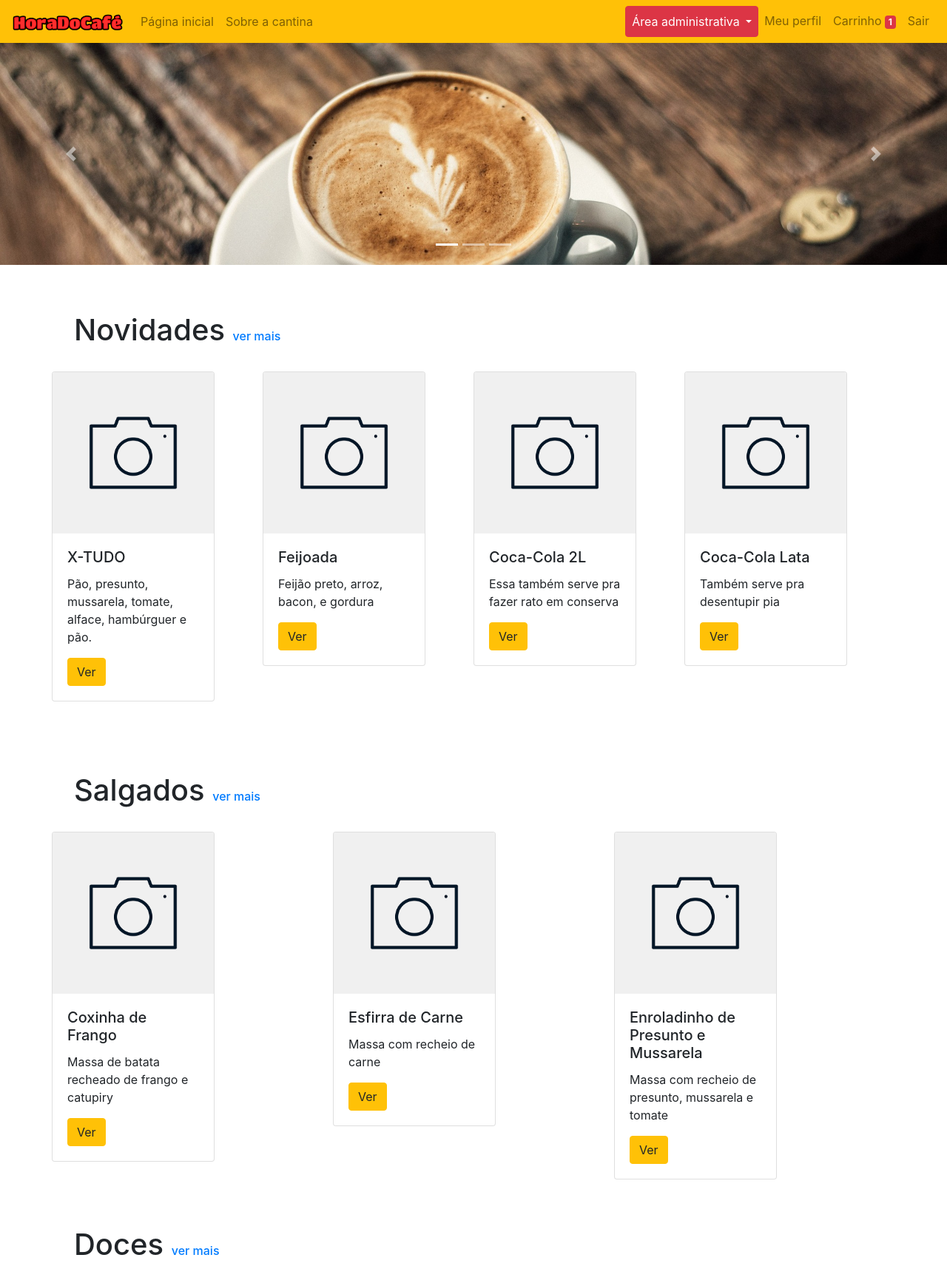
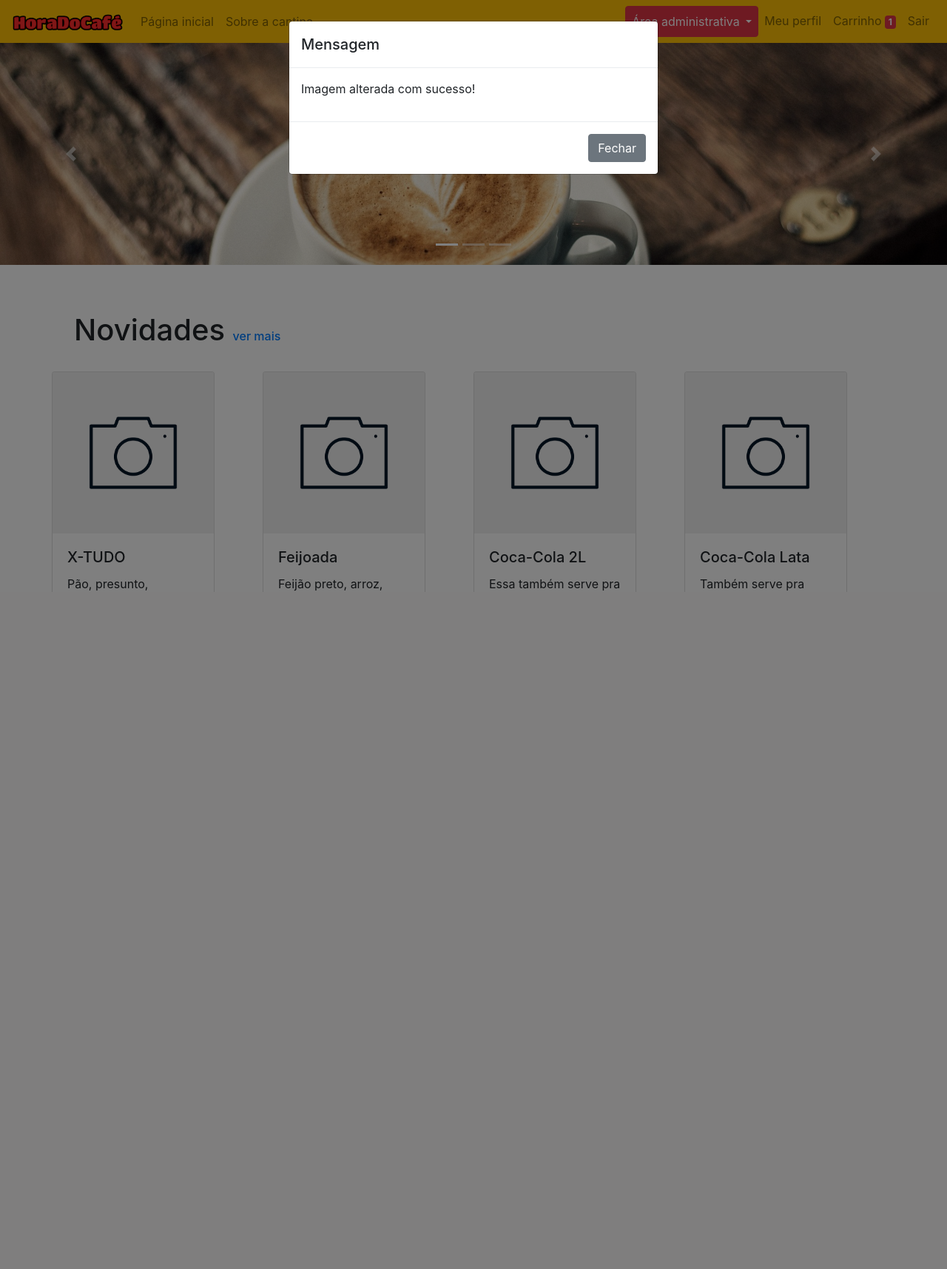
Before and after one commit to gabrielzut/horadocafe, a PHP site: page /index.php?msg=sucessoImagem in a window 1280 px wide. Shown: the top 1715 px of the page at 74% size. After the commit the page ends 800 px from the top, so only its background shows below. Run offline with PHP 8.4, Linux system fonts and the light colour scheme; the visitor is signed in with stand-in values (Sample User, id 1); data comes from the database, SQL or seed files in the repository.

Commit message:
Feita parte final (trocar imagens do Carousel e correções no cadastro de produto)

```diff
--- a/css/estilo.css
+++ b/css/estilo.css
@@ -10,6 +10,12 @@ body {
 @media only screen and (max-width:768px){
   body {
     margin-bottom: 290px;
+  }
+
+  .cardproduto {
+    height: auto;
+    margin-left: auto;
+    margin-right: auto;
   }
 }
 
@@ -83,5 +89,17 @@ body {
 }
 
 .cardproduto{
+  height: 100%;
   width: 220px;
 }
+
+.slides:hover{
+  cursor: pointer;
+}
+
+.selecionado{
+  opacity: 0.7;
+  background-image: url('../img/alterar.png');
+  background-position-x: center;
+  background-repeat: no-repeat;
+}
--- a/index.php
+++ b/index.php
@@ -9,6 +9,7 @@
 
         <script src="lib/jquery-3.3.1.min.js"></script>
         <script src="js/modalIndex.js"></script>
+        <script src="js/uploadImagem.js"></script>
 
         <?php require "php/DAO/ProdutoDAO.php";
         require "php/DAO/CategoriaDAO.php"; ?>
@@ -25,6 +26,39 @@
                     <li data-target="#carouselAnuncio" data-slide-to="2"></li>
                 </ol>
                 <div class="carousel-inner">
+                    <?php if(isset($_SESSION['admin']) && $_SESSION['admin'] == 1){ ?>
+                    <form action="php/alterarCarousel.php" method="POST" id="formCarousel" enctype="multipart/form-data">
+                        <div class="carousel-item active">
+                            <label for="imagem1">
+                                <div class="slides">
+                                    <img class="d-block slides" src="img/slide1.jpg">
+                                </div>
+                            </label>
+                        </div>
+
+                        <input id="imagem1" name="imagem1" type="file" accept="image/*" style="display: none;">
+
+                        <div class="carousel-item">
+                            <label for="imagem2">
+                                <div class="slides">
+                                    <img class="d-block slides" src="img/slide2.jpg">
+                                </div>
+                            </label>
+                        </div>
+
+                        <input id="imagem2" name="imagem2" type="file" accept="image/*" style="display: none;">
+
+                        <div class="carousel-item">
+                            <label for="imagem3">
+                                <div class="slides">
+                                    <img class="d-block slides" src="img/slide3.jpg">
+                                </div>
+                            </label>
+                        </div>
+
+                        <input id="imagem3" name="imagem3" type="file" accept="image/*" style="display: none;">
+                    </form>
+                    <?php }else{ ?>
                     <div class="carousel-item active">
                         <img class="d-block" src="img/slide1.jpg">
                     </div>
@@ -34,6 +68,7 @@
                     <div class="carousel-item">
                         <img class="d-block" src="img/slide3.jpg">
                     </div>
+                    <?php } ?>
                 </div>
                 <a class="carousel-control-prev" href="#carouselAnuncio" role="button" data-slide="prev">
                     <span class="carousel-control-prev-icon" aria-hidden="true"></span>
@@ -56,13 +91,15 @@
 
                             if(count($novidades) != 0){
                                 foreach($novidades as $novidade){?>
-                                    <div class="col px-0">
+                                    <div class="col px-0 mb-4">
                                         <div class="card cardproduto mt-4">
                                             <img class="card-img-top" src="imgProduto/padrao.png">
                                             <div class="card-body">
                                                 <h5 class="card-title"><?php echo $novidade['nome']; ?></h5>
                                                 <p class="card-text"><?php echo $novidade['descricao']; ?></p>
-                                                <a href="detalhes.php?id=<?php echo $novidade['id']; ?>" class="btn btn-warning">Ver</a>
+                                            </div>
+                                            <div class="card-footer">
+                                                <p class="text-center"><a href="detalhes.php?id=<?php echo $novidade['id']; ?>" class="btn btn-warning">Detalhes</a></p>
                                             </div>
                                         </div>
                                     </div>
@@ -97,13 +134,15 @@
 
                                 if(count($produtos) != 0){
                                     foreach($produtos as $produto){?>
-                                        <div class="col px-0">
+                                        <div class="col px-0 mb-4">
                                             <div class="card cardproduto mt-4">
                                                 <img class="card-img-top" src="imgProduto/padrao.png">
                                                 <div class="card-body">
                                                     <h5 class="card-title"><?php echo $produto['nome']; ?></h5>
                                                     <p class="card-text"><?php echo $produto['descricao']; ?></p>
-                                                    <a href="detalhes.php?id=<?php echo $produto['id']; ?>" class="btn btn-warning">Ver</a>
+                                                </div>
+                                                <div class="card-footer">
+                                                    <p class="text-center"><a href="detalhes.php?id=<?php echo $produto['id']; ?>" class="btn btn-warning">Detalhes</a></p>
                                                 </div>
                                             </div>
                                         </div>
@@ -128,17 +167,19 @@
                     <div class="row">
                         <?php
                             $produtoDAO = new ProdutoDAO();
-                            $produtos = $produtoDAO->listar("");
+                            $produtos = $produtoDAO->listar4Aleatorios();
 
                             if(count($produtos) != 0){
                                 foreach($produtos as $produto){?>
-                                    <div class="col px-0">
+                                    <div class="col px-0 mb-4">
                                         <div class="card cardproduto mt-4">
                                             <img class="card-img-top" src="imgProduto/padrao.png">
                                             <div class="card-body">
                                                 <h5 class="card-title"><?php echo $produto['nome']; ?></h5>
                                                 <p class="card-text"><?php echo $produto['descricao']; ?></p>
-                                                <a href="detalhes.php?id=<?php echo $produto['id']; ?>" class="btn btn-warning">Ver</a>
+                                            </div>
+                                            <div class="card-footer">
+                                                <p class="text-center"><a href="detalhes.php?id=<?php echo $produto['id']; ?>" class="btn btn-warning">Detalhes</a></p>
                                             </div>
                                         </div>
                                     </div>
@@ -152,7 +193,7 @@
                                     </div>
                                 </div>
                             <?php }
-                        ?>
+                            ?>
                     </div>
                 </div>
             </div>
@@ -161,7 +202,7 @@
 
         <div class="modal fade" id="modal<?php
             if(isset($_GET['msg'])){
-                if($_GET['msg'] == "errosenha" || $_GET['msg'] == "sucessopedido" || $_GET['msg'] == "sucesso" || $_GET['msg'] == "errologin" || $_GET['msg'] == "negadouser" || $_GET['msg'] == "negadoadmin"){
+                if($_GET['msg'] == "errosenha" || $_GET['msg'] == "sucessopedido" || $_GET['msg'] == "sucesso" || $_GET['msg'] == "errologin" || $_GET['msg'] == "negadouser" || $_GET['msg'] == "negadoadmin" || $_GET['msg'] == "erroImagem" || $_GET['msg'] == "sucessoImagem"){
                     echo "Msg";
         ?>" tabindex="-1" role="dialog" aria-labelledby="modalMsg" aria-hidden="true">
             <div class="modal-dialog" role="document">
@@ -196,6 +237,14 @@
                                     <p>Cadastro feito com sucesso!</p>
                                 <?php break;
                                 }
+                                case "erroImagem":{ ?>
+                                    <p><span class="font-weight-bold">Erro:</span> o formato da imagem enviada não é suportado!</p>
+                                <?php break;
+                                }
+                                case "sucessoImagem":{ ?>
+                                    <p>Imagem alterada com sucesso!</p>
+                                <?php break;
+                                }
                             }
                         ?>
                     </div>
--- a/listar.php
+++ b/listar.php
@@ -74,12 +74,14 @@
                         <?php
                             if(count($produtos) != 0){
                                 foreach($produtos as $produto){?>
-                                    <div class="col px-0">
-                                        <div class="card cardproduto mt-4">
+                                    <div class="col px-0 mb-4">
+                                        <div class="card cardproduto">
                                             <img class="card-img-top" src="imgProduto/padrao.png">
                                             <div class="card-body">
                                                 <h5 class="card-title"><?php echo $produto['nome']; ?></h5>
                                                 <p class="card-text"><?php echo $produto['descricao']; ?></p>
+                                            </div>
+                                            <div class="card-footer">
                                                 <a href="detalhes.php?id=<?php echo $produto['id']; ?>" class="btn btn-warning">Ver</a>
                                             </div>
                                         </div>
--- a/php/DAO/ProdutoDAO.php
+++ b/php/DAO/ProdutoDAO.php
@@ -82,6 +82,16 @@
             return lerResultado($resultado);
         }
 
+        function listar4Aleatorios(){
+            $conexao = conectar();
+            $query = "SELECT * FROM Produto WHERE id != 1 ORDER BY RAND() LIMIT 4;";
+            $stmt = mysqli_prepare($conexao,$query);
+            $resultado = executar_SQL($conexao,$stmt);
+            desconectar($conexao);
+
+            return lerResultado($resultado);
+        }
+
         function listar4Novos(){
             $conexao = conectar();
             $query = "SELECT * FROM Produto WHERE id != 1 ORDER BY id DESC LIMIT 4;";
--- a/php/atualizarProduto.php
+++ b/php/atualizarProduto.php
@@ -21,10 +21,7 @@
             $nomeTemp = $imagem['tmp_name'];
             $extensao = pathinfo($imagem['name'], PATHINFO_EXTENSION);
 
-            $ultimoId = $produtoDAO->lastId();
-
-            $id = $ultimoId['auto_increment'];
-            $produto['imagem'] = $id . "." . $extensao;
+            $produto['imagem'] = $produto['id'] . "." . $extensao;
 
             move_uploaded_file($nomeTemp, '../imgProduto/' . $produto['imagem']);
 
--- a/php/imprimeNav.php
+++ b/php/imprimeNav.php
@@ -1,10 +1,10 @@
 <nav class="navbar navbar-expand-lg navbar-light bg-warning">
     <a class="navbar-brand" href="index.php"><img src="img/logohorizontal.png" width="150px"></a>
-    <button class="navbar-toggler" type="button" data-toggle="collapse" data-target="#navbarSupportedContent" aria-controls="navbarSupportedContent" aria-expanded="false" aria-label="Toggle navigation">
+    <button class="navbar-toggler" type="button" data-toggle="collapse" data-target="#navbar" aria-controls="navbar" aria-expanded="false" aria-label="Toggle navigation">
         <span class="navbar-toggler-icon"></span>
     </button>
 
-    <div class="collapse navbar-collapse" id="navbarSupportedContent">
+    <div class="collapse navbar-collapse" id="navbar">
         <ul class="navbar-nav mr-auto">
             <li class="nav-item">
                 <a class="nav-link" href="index.php">Página inicial</a>
```
Also changed, not shown: adminProdutos.php (+13 -13 lines), js/uploadImagem.js (added, +24 -0 lines), php/alterarCarousel.php (added, +46 -0 lines), img/alterar.png (added), 1 other file.
